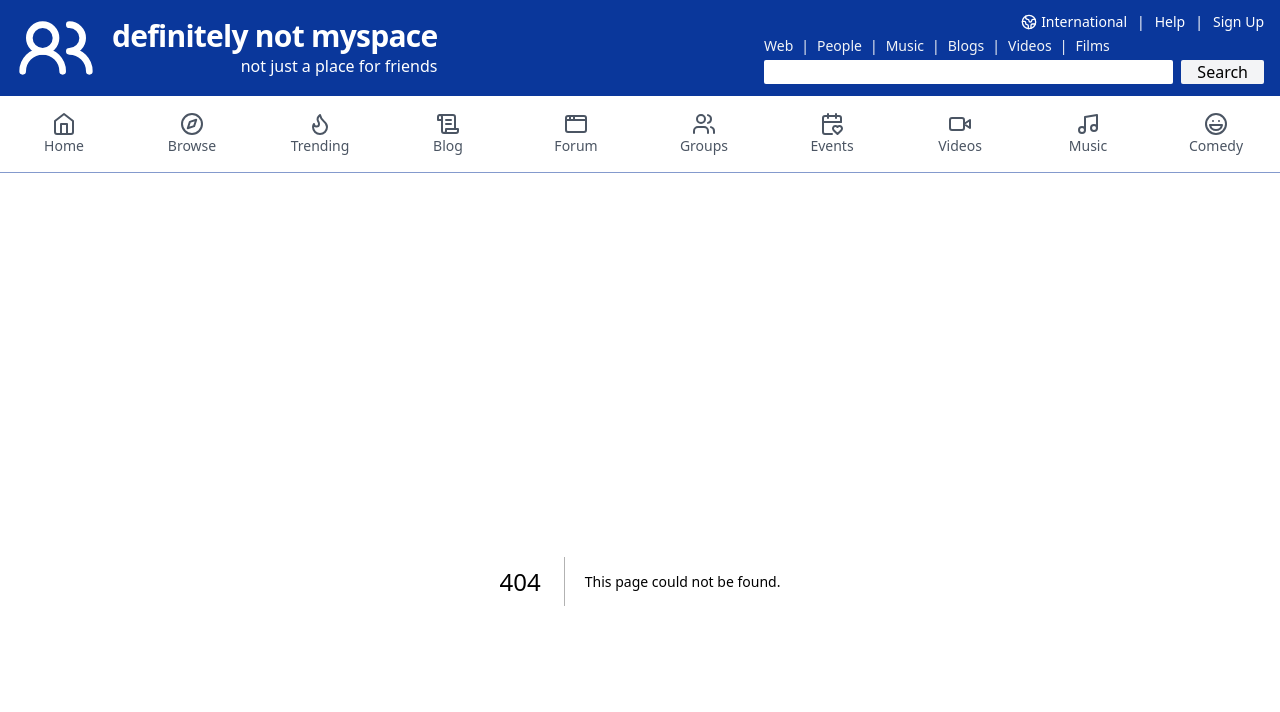
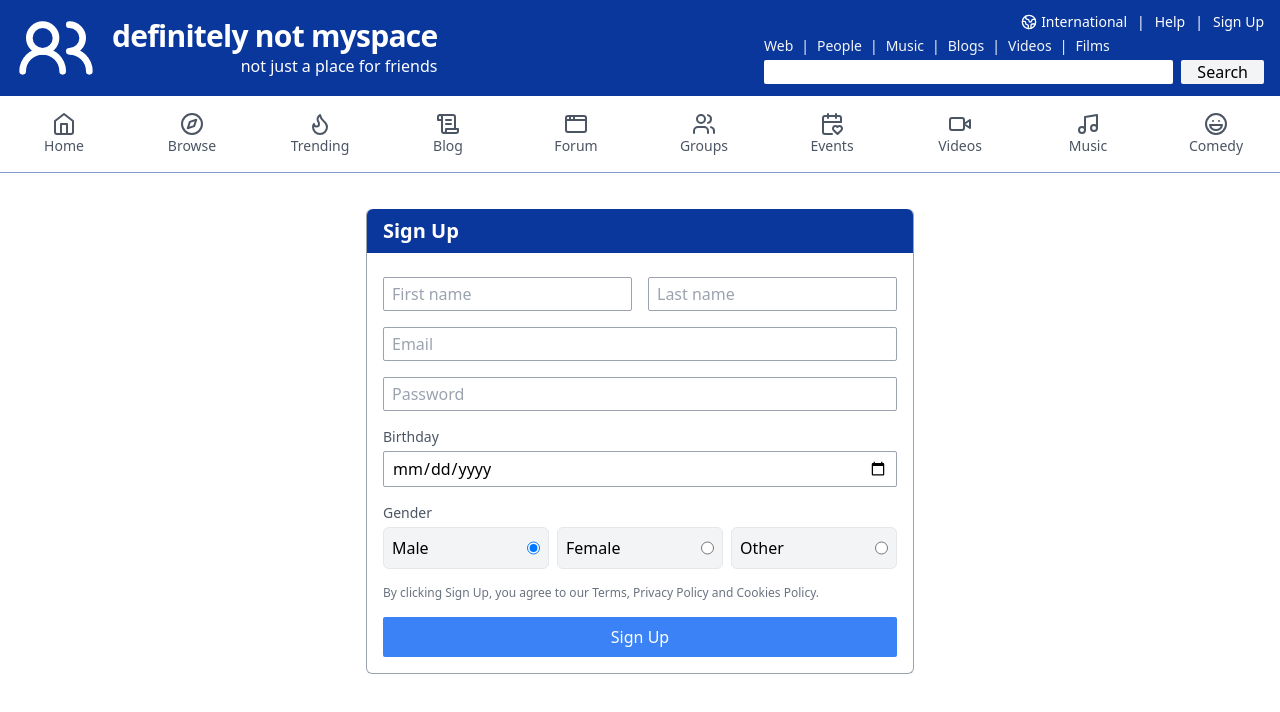
Before and after one commit to pn-code/probable-memory, a Next.js app: page /signup in a window 1280 px wide. Before the commit this address had no page. Shown: the top 712 px of the page. Built offline with nearby package versions, Linux system fonts and the light colour scheme.

Commit message:
Created SignUp Page

```diff
--- /dev/null
+++ b/app/signup/page.tsx
@@ -0,0 +1,141 @@
+"use client";
+import React, { useState } from "react";
+
+export default function SignUp() {
+    const [firstName, setFirstName] = useState<string>("");
+    const [lastName, setLastName] = useState<string>("");
+    const [email, setEmail] = useState<string>("");
+    const [password, setPassword] = useState<string>("");
+    const [birthday, setBirthday] = useState<string>("");
+    const [gender, setGender] = useState<string>("male");
+
+    const handleSignUp = async (e: Event) => {
+        e.preventDefault();
+        const payload = {
+            firstName,
+            lastName,
+            email,
+            password,
+            birthday,
+            gender,
+        };
+        console.log(payload);
+    };
+
+    return (
+        <div className="w-full h-[65vh] flex flex-col items-center justify-center">
+            <form
+                onSubmit={(e) => handleSignUp(e)}
+                className="border-gray-400 border-x border-b rounded-md"
+            >
+                <h1 className="mb-2 text-xl font-semibold bg-navy-blue py-2 px-4 text-white rounded-t-md">
+                    Sign Up
+                </h1>
+                <section className="flex flex-col gap-4 p-4">
+                    <div className="flex justify-between gap-4">
+                        <input
+                            className="border border-gray-400 px-2 py-1 rounded-sm"
+                            onChange={(e) => setFirstName(e.target.value)}
+                            type="text"
+                            value={firstName}
+                            aria-label="First name"
+                            placeholder="First name"
+                        />
+                        <input
+                            className="border border-gray-400 px-2 py-1 rounded-sm"
+                            onChange={(e) => setLastName(e.target.value)}
+                            type="text"
+                            value={lastName}
+                            aria-label="Last name"
+                            placeholder="Last name"
+                        />
+                    </div>
+
+                    <input
+                        className="border border-gray-400 px-2 py-1 rounded-sm"
+                        onChange={(e) => setEmail(e.target.value)}
+                        type="email"
+                        value={email}
+                        aria-label="Email"
+                        placeholder="Email"
+                    />
+
+                    <input
+                        className="border border-gray-400 px-2 py-1 rounded-sm"
+                        onChange={(e) => setPassword(e.target.value)}
+                        type="password"
+                        value={password}
+                        aria-label="Password"
+                        placeholder="Password"
+                    />
+
+                    <section className="flex flex-col gap-1">
+                        <label
+                            className="text-sm text-gray-600"
+                            htmlFor="birthday"
+                        >
+                            Birthday
+                        </label>
+                        <input
+                            className="border border-gray-400 px-2 py-1 rounded-sm"
+                            onChange={(e) => setBirthday(e.target.value)}
+                            type="date"
+                            value={birthday}
+                            aria-label="birthday"
+                            id="birthday"
+                        />
+                    </section>
+
+                    <section className="flex flex-col gap-1">
+                        <div className="text-sm text-gray-600">Gender</div>
+
+                        <div className="flex gap-2 w-full">
+                            <div className="w-full flex justify-between gap-4 bg-gray-100 border-gray-200 border p-2 rounded-md hover:bg-gray-200">
+                                <label htmlFor="male">Male</label>
+                                <input
+                                    className="rounded-full "
+                                    type="radio"
+                                    name="gender"
+                                    id="male"
+                                    checked={gender === "male"}
+                                    onChange={() => setGender("male")}
+                                />
+                            </div>
+                            <div className="w-full flex justify-between gap-4 bg-gray-100 border-gray-200 border p-2 rounded-md hover:bg-gray-200">
+                                <label htmlFor="female">Female</label>
+                                <input
+                                    className="rounded-full "
+                                    type="radio"
+                                    name="gender"
+                                    id="female"
+                                    checked={gender === "female"}
+                                    onChange={() => setGender("female")}
+                                />
+                            </div>
+                            <div className="w-full flex justify-between gap-4 bg-gray-100 border-gray-200 border p-2 rounded-md hover:bg-gray-200">
+                                <label htmlFor="other">Other</label>
+                                <input
+                                    className="rounded-full "
+                                    type="radio"
+                                    name="gender"
+                                    id="other"
+                                    checked={gender === "other"}
+                                    onChange={() => setGender("other")}
+                                />
+                            </div>
+                        </div>
+                    </section>
+                    <section className="flex flex-col gap-4">
+                        <span className="text-xs text-gray-500">
+                            By clicking Sign Up, you agree to our Terms, Privacy
+                            Policy and Cookies Policy.
+                        </span>
+                        <button className="text-white bg-blue-500 py-2 rounded-sm hover:bg-blue-600">
+                            Sign Up
+                        </button>
+                    </section>
+                </section>
+            </form>
+        </div>
+    );
+}
```
